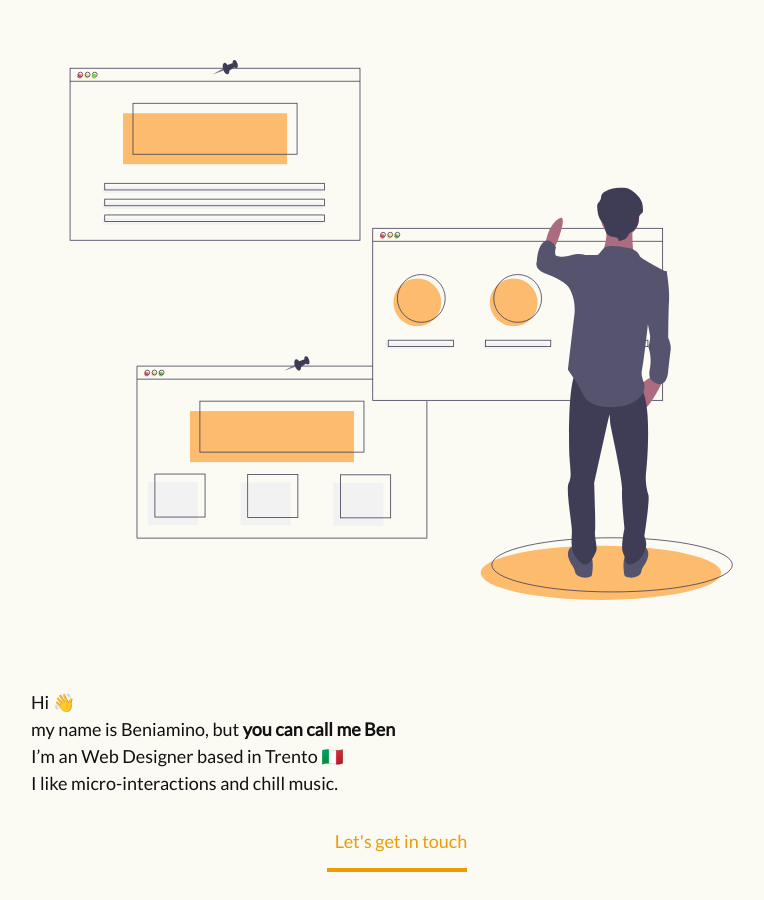
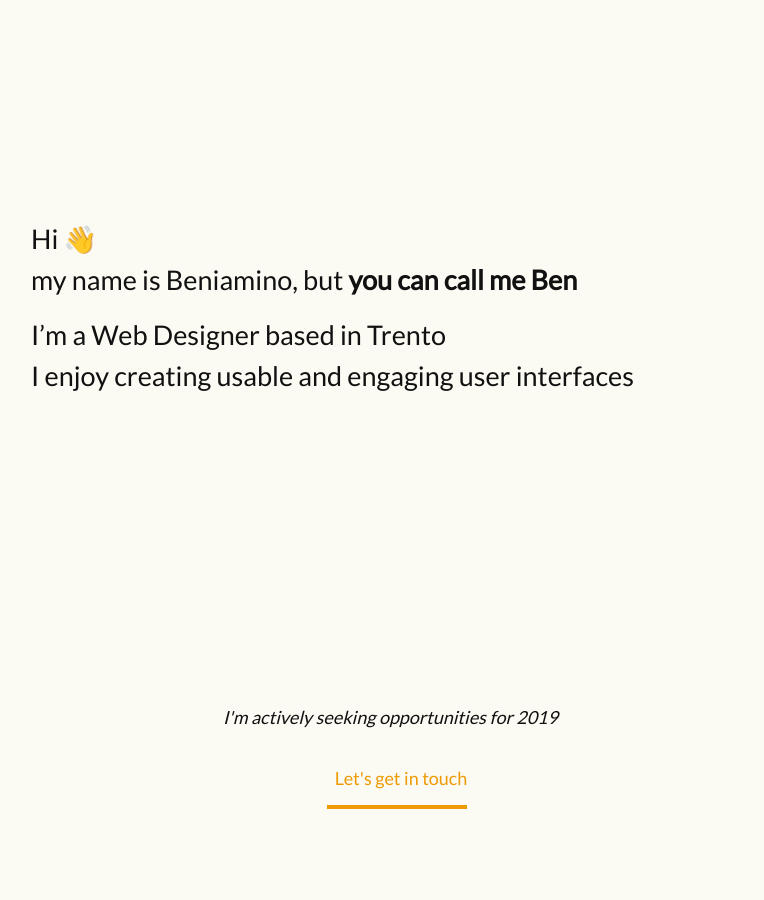
Before and after one commit to youcancallmeben/portfolio, a Jekyll site: the page built from index.md, in a window 1280 px wide and 900 px high. Shown: the whole window, without its empty margins (239-1003 px from the left). Built offline with Jekyll 4.4.1, drawn with Linux system fonts in a browser that asks for light colours; nearby versions of some CDN libraries.

Commit message:
text onboarding

```diff
--- a/_layouts/home.html
+++ b/_layouts/home.html
@@ -8,11 +8,16 @@ layout: default
   {%- endif -%}
 
   <div id="onboarding">
-    <img id="hero" src="{{ site.baseurl }}/assets/svg/firstImage.svg"></object>
+    <!-- <img id="hero" src="{{ site.baseurl }}/assets/svg/firstImage.svg"></object> -->
     <!-- <object id="hero" type="image/svg+xml" data="{{ site.baseurl }}/assets/svg/{{ page.svg }}"></object> -->
     <div data-aos="fade-up">
       <div id="intro">
-        <div id="introText">{{ content }}</div>
+        <div id="introText">
+          {{ content }}
+        </div>
+
+        <div id="looking">
+          {{ page.looking }}
           <div class="svg-wrapper">
             <a href="mailto:mail@youcancallmeben.design?subject=Hei Ben!">
               <svg height="60" width="320" xmlns="http://www.w3.org/2000/svg">
@@ -21,6 +26,8 @@ layout: default
               <div id="mailme">Let's get in touch</div>
             </a>
           </div>
+        </div>
+
       </div>
     </div>
   </div>
--- a/_sass/minima/home.scss
+++ b/_sass/minima/home.scss
@@ -1,8 +1,17 @@
-#onboarding {
-    padding-top: 60px;
+#intro {
+    // padding-top: 60px;
     display: grid;
-    grid-template-rows: 60vh 40vh;
+    grid-template-rows: 70vh 30vh;
     align-items: center;
+
+    p {
+        @include relative-font-size(1.5);
+    }
+
+    #looking {
+        // @include relative-font-size(1);
+        justify-self: center;
+    }
 
     #hero {
         width: 100%;
@@ -12,6 +21,10 @@
     h2 {
         margin-bottom: 0px;
         align-self: end;
+    }
+
+    .svg-wrapper {
+        margin: 1em;
     }
 }
 
--- a/index.md
+++ b/index.md
@@ -5,12 +5,25 @@
 layout: home
 list_title: Case studies
 hero: firstImage.svg
+looking: "<em>I'm actively seeking opportunities for 2019</em>"
 ---
 
 Hi 👋 <br>
 my name is Beniamino, but **you can call me Ben** <br>
-I'm an Web Designer based in Trento 🇮🇹<br>
-I like micro-interactions and chill music. <br>
+
+I'm a Web Designer based in Trento <br>
+I enjoy creating usable and engaging user interfaces
+
+
+<!-- I like micro-interactions and chill music. <br> -->
+
+<!-- my focuses are front-end development and Interaction Design
+with passion for  -->
+
+
+
+
+<!-- I'm an Interaction Designer with a focus on Motion graphics and front-end development -->
 
 <!-- I'm a multi disciplinary web designer
 with a passion for micro-interactions and chill music -->
```
Also changed, not shown: Works.md (+15 -13 lines), about.md (+5 -4 lines), _includes/hamburger.html (line endings or trailing spaces). Lines whose indentation alone changed are shown as unchanged.
